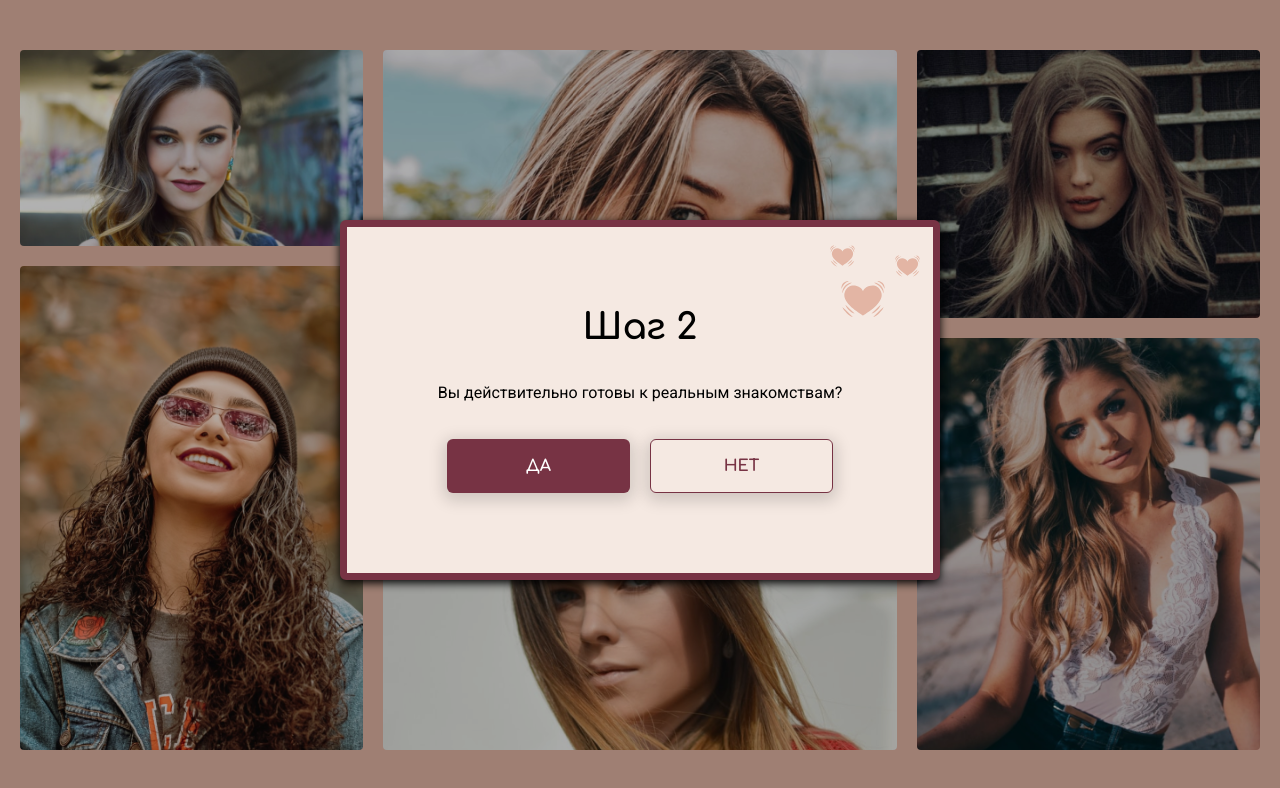
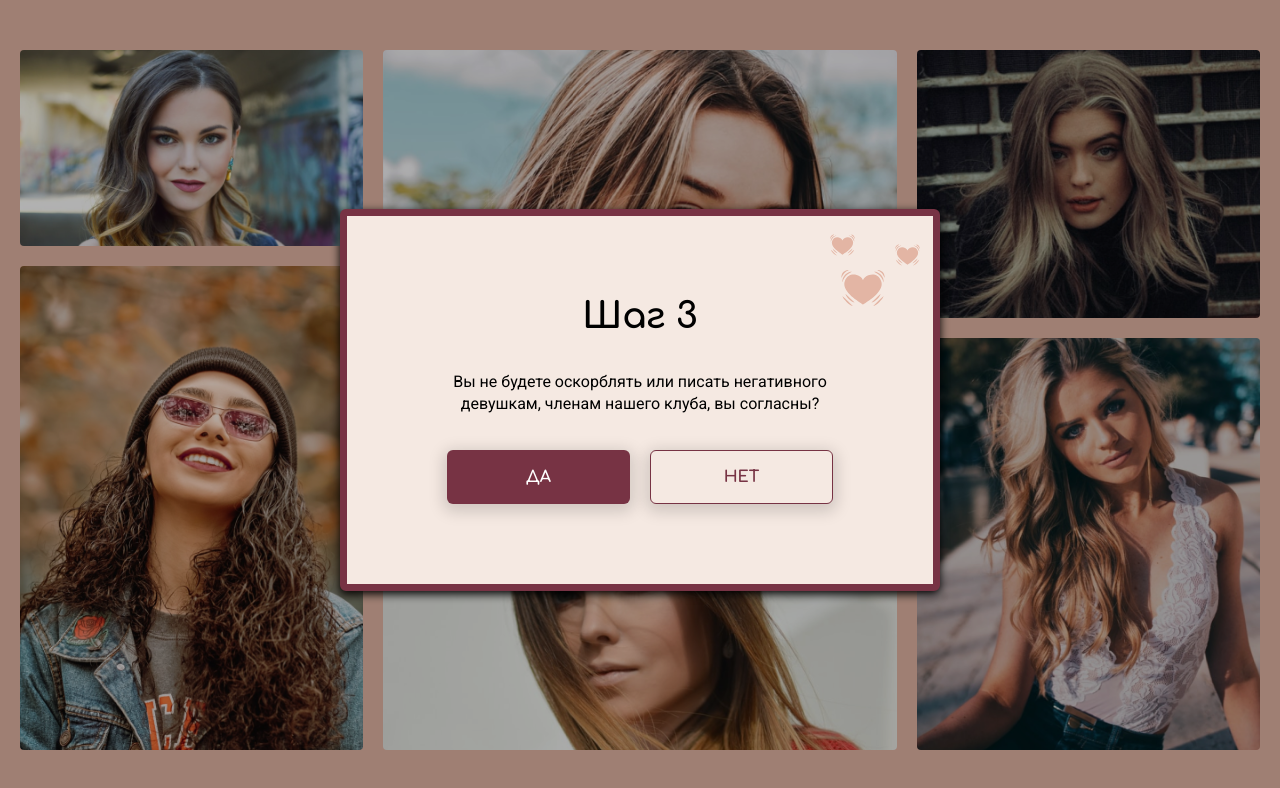
Before and after one commit to mrdimemes/meeting-website, a React (Create React App) app: page / in a window 1280 px wide. Shown: the top 788 px of the page. Built offline with nearby package versions, Linux system fonts and the light colour scheme.

Commit message:
QuizThirdStep component added; styles for QuizThirdStep added

```diff
--- a/src/components/index.js
+++ b/src/components/index.js
@@ -2,6 +2,7 @@ export { default as ModalWindow } from "./quiz/ModalWindow";
 
 export { default as QuizFirstStep } from "./quiz/steps/QuizFirstStep";
 export { default as QuizSecondStep } from "./quiz/steps/QuizSecondStep";
+export { default as QuizThirdStep } from "./quiz/steps/QuizThirdStep";
 
 
 export { default as Button } from "./UI/Button";
--- /dev/null
+++ b/src/components/quiz/steps/QuizThirdStep.jsx
@@ -0,0 +1,32 @@
+import React from "react";
+import ModalWindow from "../ModalWindow";
+import Button from "../../UI/Button";
+import "../../../styles/scss/components/quiz/QuizThirdStep.scss";
+
+
+function QuizThirdStep() {
+  return (
+    <ModalWindow className="quizThird-step">
+      <h1 className="modal-window__label quiz-third-step__label">Шаг 3</h1>
+      <p className="modal-window__massage quiz-third-step__massage">
+        Вы не будете оскорблять или писать негативного девушкам,
+        членам нашего клуба, вы согласны?
+      </p>
+      <div className="quiz-third-step__buttons-wrapper">
+        <Button
+          className="quiz-third-step__button"
+          theme="main"
+          children="Да"
+        />
+        <Button
+          className="quiz-third-step__button"
+          theme="additional"
+          children="Нет"
+        />
+      </div>
+    </ModalWindow>
+  )
+}
+
+
+export default QuizThirdStep;
--- a/src/pages/WelcomePage.jsx
+++ b/src/pages/WelcomePage.jsx
@@ -1,5 +1,5 @@
 import React from 'react';
-import { QuizSecondStep } from "../components";
+import { QuizThirdStep } from "../components";
 import "../styles/scss/pages/WelcomePage.scss";
 
 
@@ -14,7 +14,7 @@ function WelcomePage() {
         <div className="welcome-page__card welcome-page__card-5"></div>
         <div className="welcome-page__card welcome-page__card-6"></div>
       </div>
-      <QuizSecondStep />
+      <QuizThirdStep />
     </div>
   )
 }
--- /dev/null
+++ b/src/styles/scss/components/quiz/QuizThirdStep.scss
@@ -0,0 +1,9 @@
+.quiz-third-step {
+  &__buttons-wrapper {
+    display: flex;
+    column-gap: 20px;
+  }
+  &__button {
+    width: 183px;
+  }
+}
```
